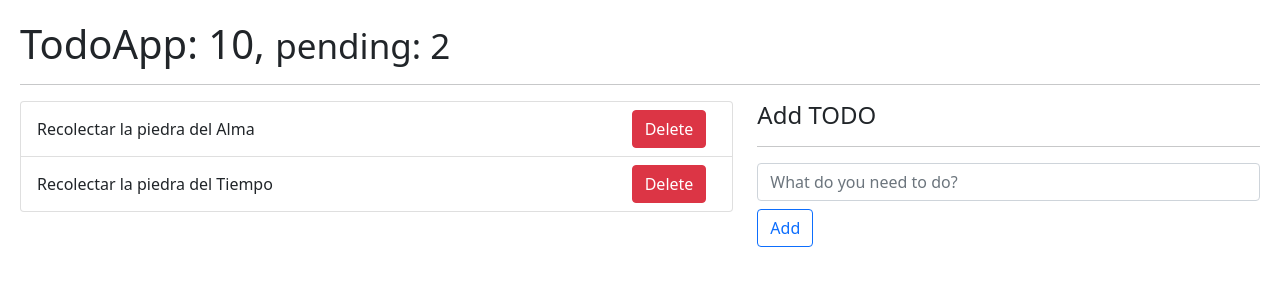
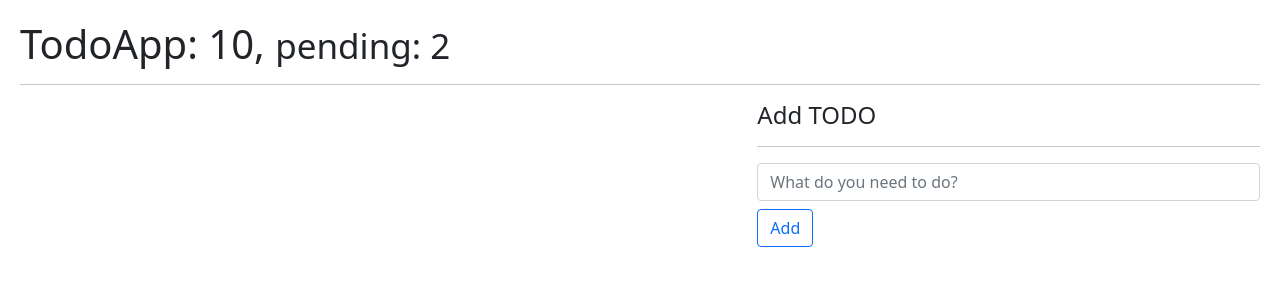
Before and after one commit to lauraportillo/hook-app, a React (Create React App) app: page / in a window 1280 px wide. Shown: the top 300 px of the page. Built offline with nearby package versions, Linux system fonts and the light colour scheme; the HTML template or start-up script is replaced by a standard one.

Commit message:
add localStorage to the app

```diff
--- a/src/08-useReducer/TodoApp.js
+++ b/src/08-useReducer/TodoApp.js
@@ -1,26 +1,24 @@
 // React
-import { useReducer } from 'react'
+import { useEffect, useReducer } from 'react'
 import { todoReducer } from './todoReducer';
 // Components
 import TodoList from './TodoList';
 import TodoAdd from './TodoAdd';
 
-const initialState = [
-    {
-        id: new Date().getTime(),
-        description: 'Recolectar la piedra del Alma',
-        done: false,
-    },
-    {
-        id: new Date().getTime() * 3,
-        description: 'Recolectar la piedra del Tiempo',
-        done: false,
-    },
-];
+const initialState = [];
+
+const init = () => {
+    return JSON.parse(localStorage.getItem('todos')) || [];
+}
 
 const TodoApp = () => {
 
-    const [todos, dispatch] = useReducer(todoReducer, initialState);
+    const [todos, dispatch] = useReducer(todoReducer, initialState, init);
+
+    useEffect(() => {
+        localStorage.setItem('todos', JSON.stringify(todos))
+    }, [todos])
+
 
     const handleNewTodo = (todo) => {
         const action = {
```
